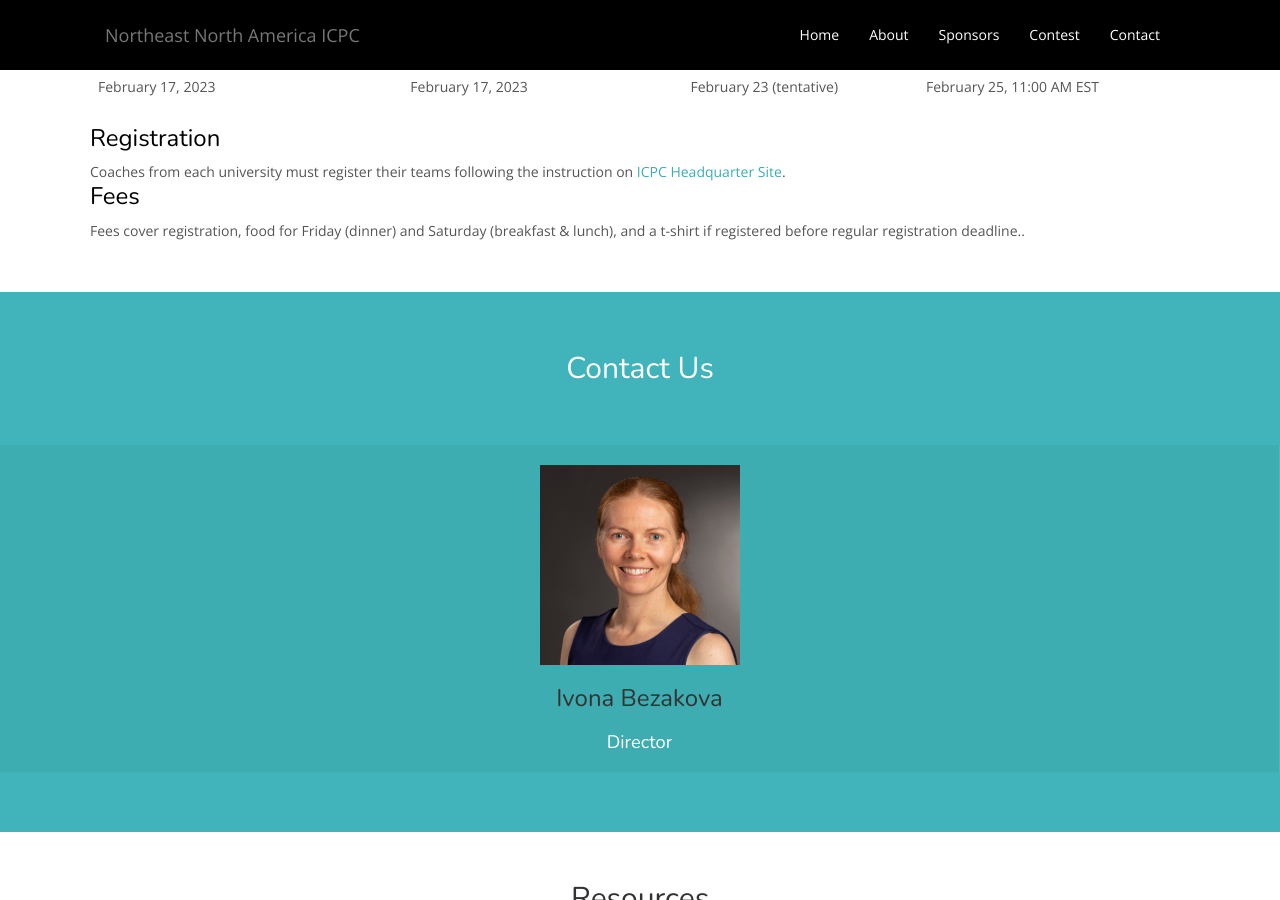
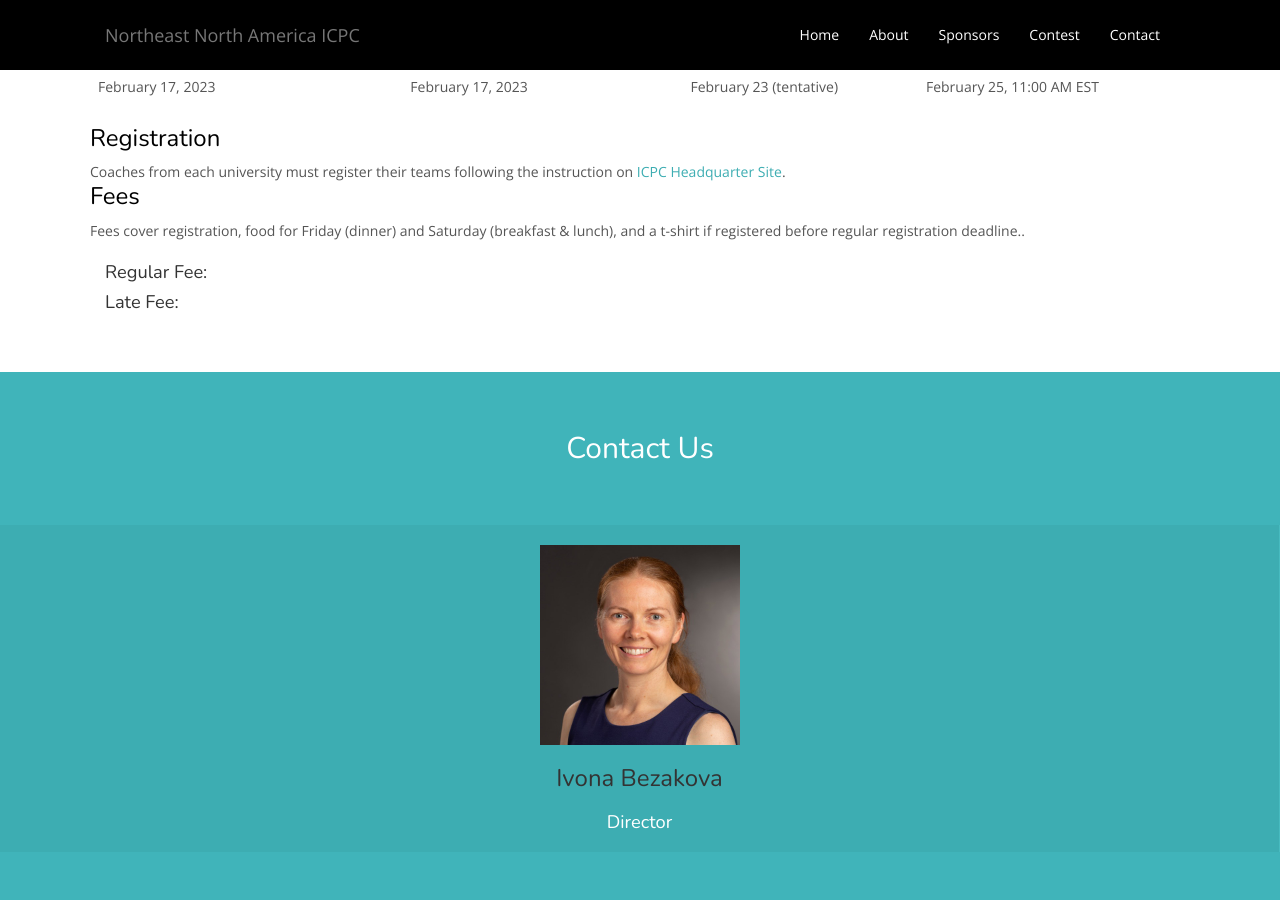
Before and after one commit to icpc/na-northeast-web, a Jekyll site: the page built from docs/index_backup.html, in a window 1280 px wide and 900 px high, scrolled down 1904 px. Built offline with Jekyll 4.4.1, drawn with Linux system fonts in a browser that asks for light colours; nearby versions of some CDN libraries; some of the changed lines change nothing that is shown.

Commit message:
Still learning...

```diff
--- a/docs/_data/contest.yml
+++ b/docs/_data/contest.yml
@@ -8,5 +8,5 @@
   contest: February 25, 11:00 AM EST
 
 # registration fees for different countries participating in the region
-fee:
+fees:
   regular: US$100
```
